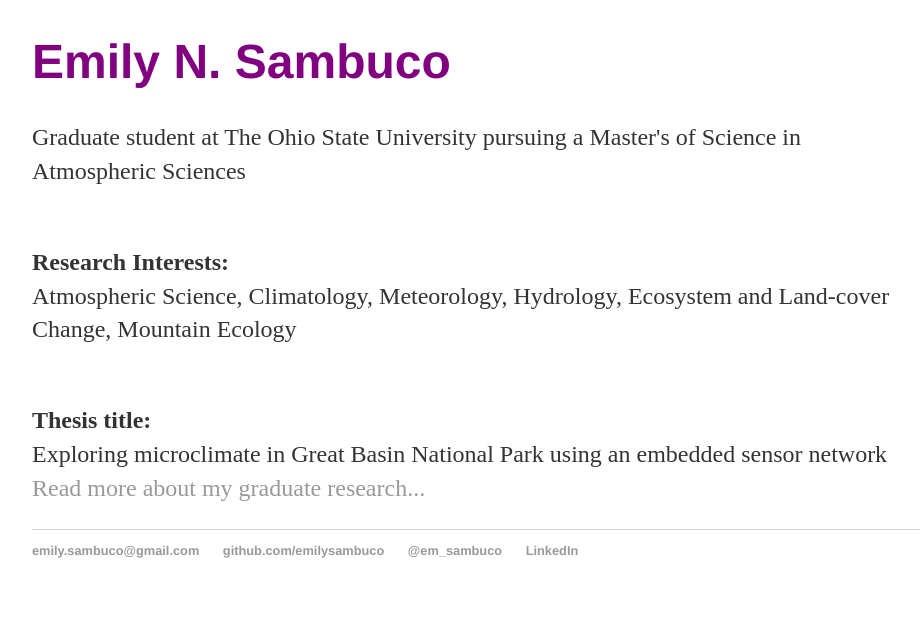
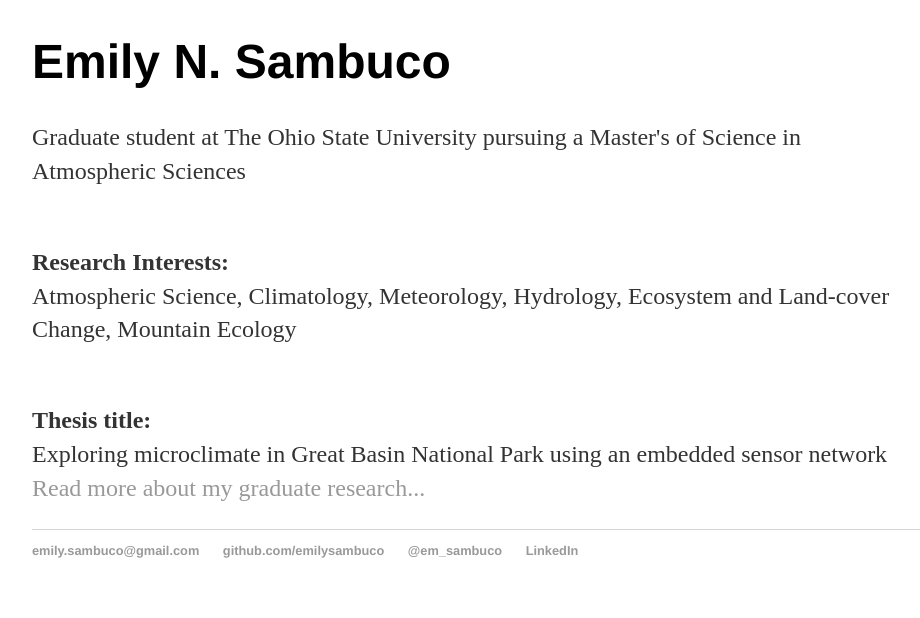
Before and after one commit to emilysambuco/PersonalWebsite, a Jekyll site: the page built from index.html, in a window 1280 px wide. Shown: the part 485-1103 px from the top of the page, without its empty margins (160-1080 px from the left). Built offline with Jekyll 4.4.1, drawn with Linux system fonts in a browser that asks for light colours.

Commit message:
change text to black

```diff
--- a/index.html
+++ b/index.html
@@ -8,7 +8,7 @@ image_name: "Teresa_lake"
 
 
 <div class="blurb">
-	<h1 style="color:purple;">Emily N. Sambuco</h1>
+	<h1 style="color:black;">Emily N. Sambuco</h1>
 	<p>Graduate student at The Ohio State University pursuing a Master's of Science in Atmospheric Sciences
 	<p>
 		<br><b>Research Interests:</b>
```
